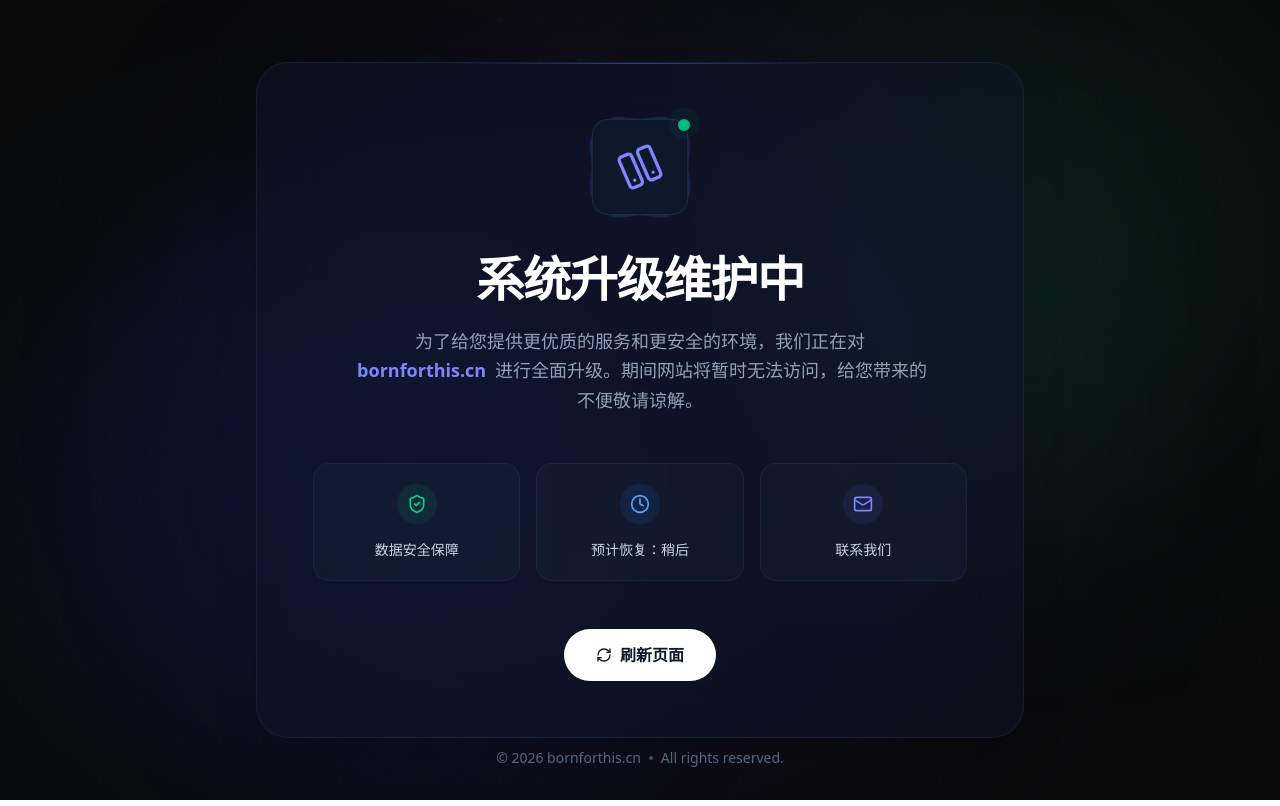
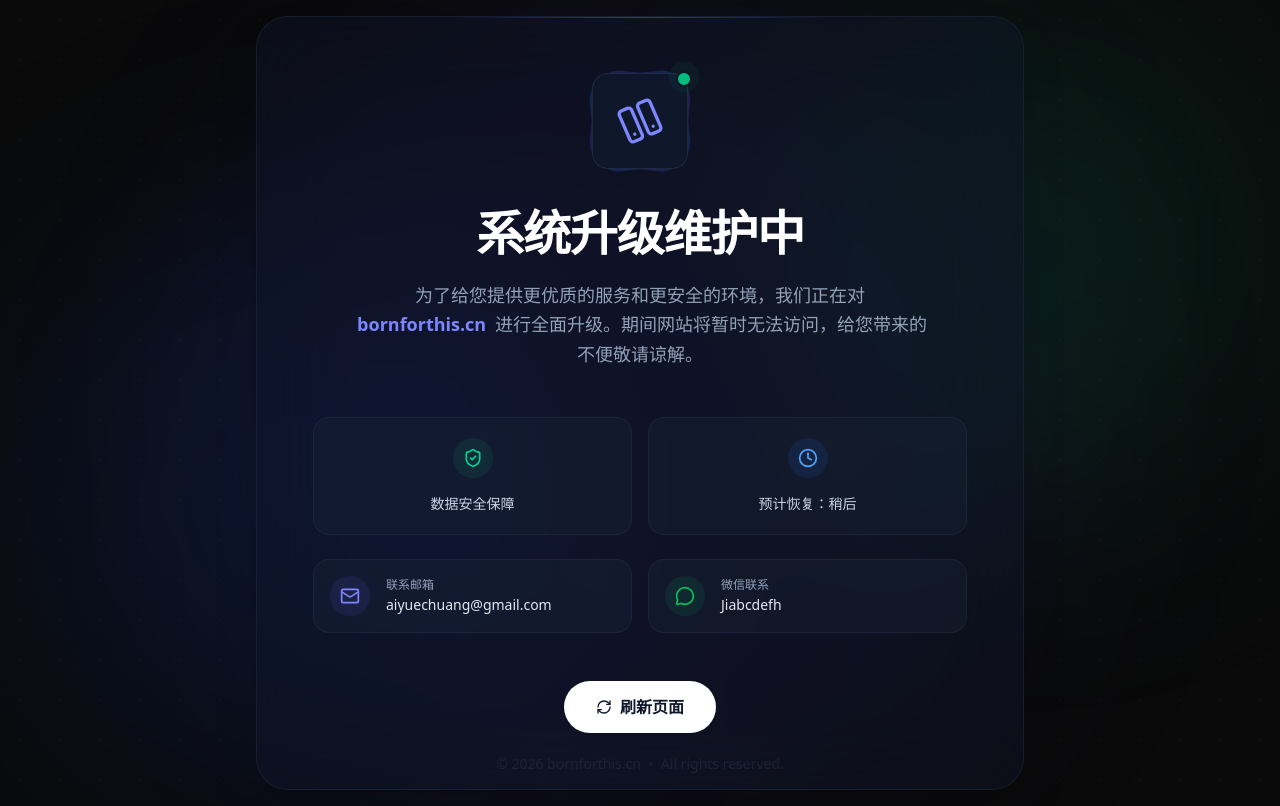
Before and after one commit to AndersonHJB/Website-Upgrade-Page, a React (Vite) app: page / in a window 1280 px wide. Built offline with nearby package versions, Linux system fonts and the light colour scheme.

Commit message:
feat: Add contact support information
Introduces a new section for users to contact support via email. This enhances the maintenance page by providing a direct communication channel. Includes a new `MessageCircle` icon. Adjusts the layout of status indicators to accommodate the new section.

```diff
--- a/src/App.tsx
+++ b/src/App.tsx
@@ -1,5 +1,5 @@
 import { motion } from 'motion/react';
-import { Clock, Mail, RefreshCw, Server, ShieldCheck } from 'lucide-react';
+import { Clock, Mail, MessageCircle, RefreshCw, Server, ShieldCheck } from 'lucide-react';
 import { useState } from 'react';
 
 export default function App() {
@@ -82,7 +82,7 @@ export default function App() {
             initial={{ opacity: 0, y: 10 }}
             animate={{ opacity: 1, y: 0 }}
             transition={{ delay: 0.5, duration: 0.6 }}
-            className="grid grid-cols-1 sm:grid-cols-3 gap-4 max-w-2xl mx-auto mb-12"
+            className="grid grid-cols-1 sm:grid-cols-2 gap-4 max-w-2xl mx-auto mb-6"
           >
             <div className="bg-slate-800/30 rounded-2xl p-5 border border-slate-700/30 flex flex-col items-center justify-center gap-3 transition-colors hover:bg-slate-800/50">
               <div className="w-10 h-10 rounded-full bg-emerald-500/10 flex items-center justify-center mb-1">
@@ -96,11 +96,32 @@ export default function App() {
               </div>
               <span className="text-slate-300 text-sm font-medium">预计恢复：稍后</span>
             </div>
-            <div className="bg-slate-800/30 rounded-2xl p-5 border border-slate-700/30 flex flex-col items-center justify-center gap-3 transition-colors hover:bg-slate-800/50">
-              <div className="w-10 h-10 rounded-full bg-indigo-500/10 flex items-center justify-center mb-1">
+          </motion.div>
+
+          {/* Contact Info */}
+          <motion.div
+            initial={{ opacity: 0, y: 10 }}
+            animate={{ opacity: 1, y: 0 }}
+            transition={{ delay: 0.55, duration: 0.6 }}
+            className="grid grid-cols-1 sm:grid-cols-2 gap-4 max-w-2xl mx-auto mb-12"
+          >
+            <div className="bg-slate-800/30 rounded-2xl p-4 border border-slate-700/30 flex items-center gap-4 transition-colors hover:bg-slate-800/50">
+              <div className="w-10 h-10 rounded-full bg-indigo-500/10 flex items-center justify-center shrink-0">
                 <Mail className="w-5 h-5 text-indigo-400" />
               </div>
-              <span className="text-slate-300 text-sm font-medium">联系我们</span>
+              <div className="flex flex-col items-start text-left">
+                <span className="text-slate-400 text-xs mb-0.5">联系邮箱</span>
+                <a href="mailto:aiyuechuang@gmail.com" className="text-slate-200 text-sm font-medium hover:text-indigo-400 transition-colors">aiyuechuang@gmail.com</a>
+              </div>
+            </div>
+            <div className="bg-slate-800/30 rounded-2xl p-4 border border-slate-700/30 flex items-center gap-4 transition-colors hover:bg-slate-800/50">
+              <div className="w-10 h-10 rounded-full bg-[#07C160]/10 flex items-center justify-center shrink-0">
+                <MessageCircle className="w-5 h-5 text-[#07C160]" />
+              </div>
+              <div className="flex flex-col items-start text-left">
+                <span className="text-slate-400 text-xs mb-0.5">微信联系</span>
+                <span className="text-slate-200 text-sm font-medium select-all">Jiabcdefh</span>
+              </div>
             </div>
           </motion.div>
 
```
